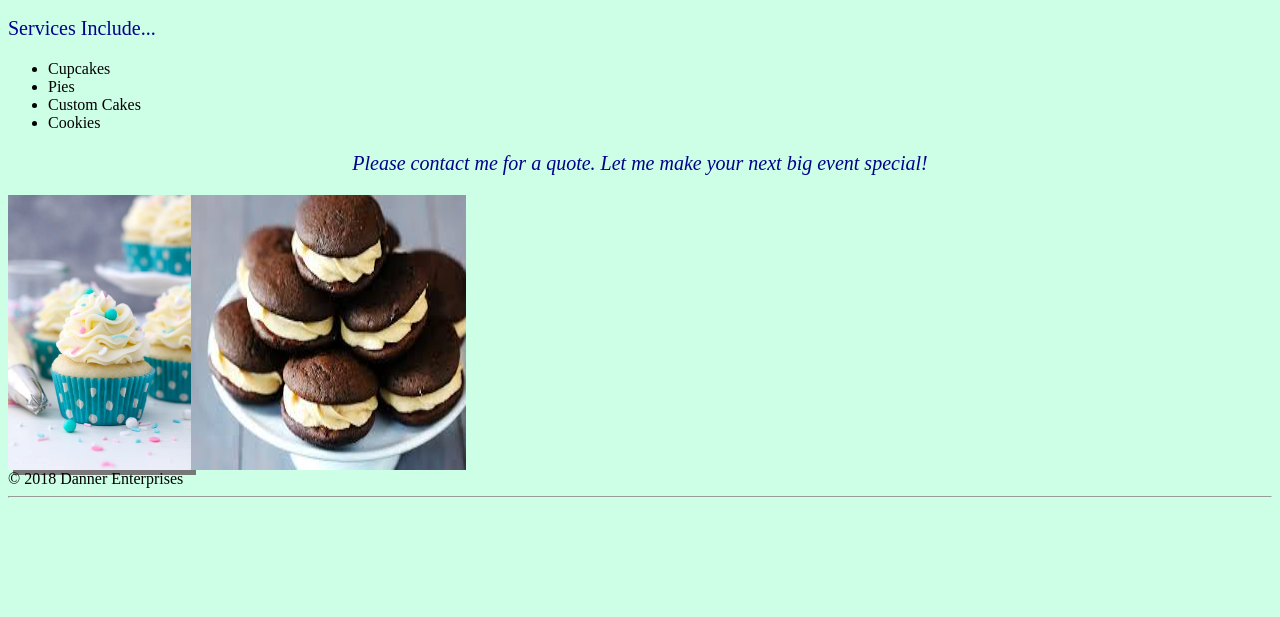
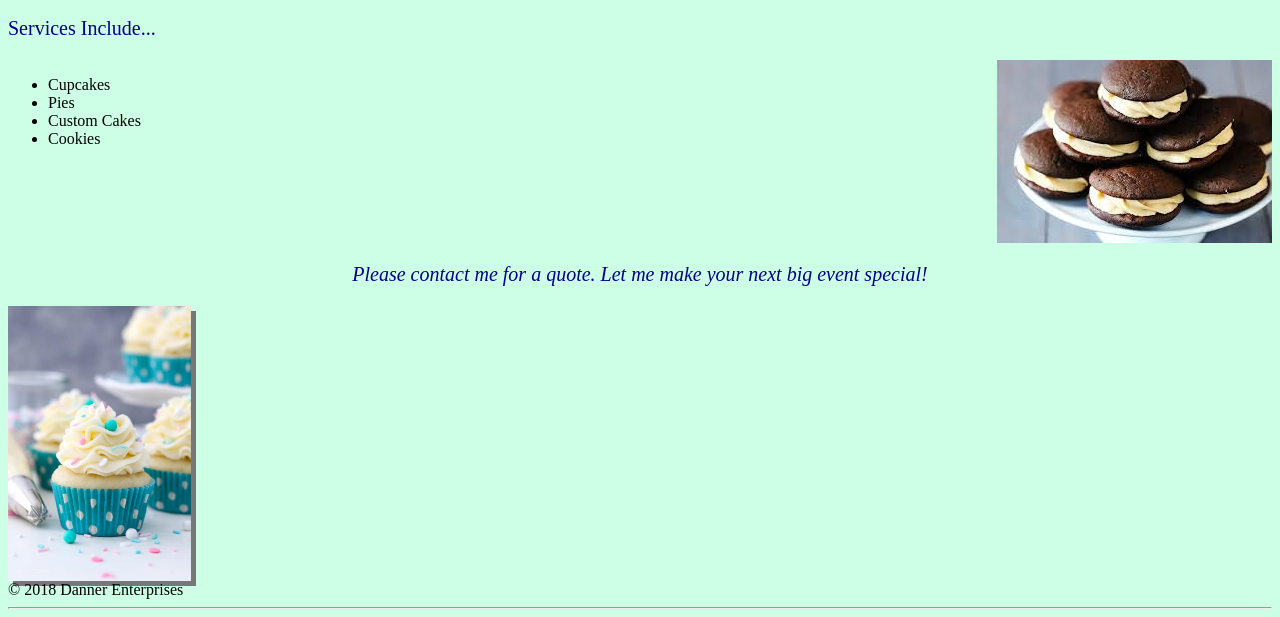
Before and after one commit to jamiedanner1467/assignment3, a plain HTML site: page index.html in a window 1280 px wide. Shown: the part 212-829 px from the top of the page. Before the commit the page ends 800 px from the top, so only its background shows below. Drawn offline with Linux system fonts and the light colour scheme.

Commit message:
Flex Columns

```diff
--- a/CSS/styles.css
+++ b/CSS/styles.css
@@ -19,6 +19,11 @@ p {
     font-family: cursive;
     color:darkblue;
 }
+.container {
+    display: flex;
+    flex-direction: row;
+    justify-content: space-between;
+    }
 #image {
     box-shadow: 5px 5px #777777;
     height: 275px;
@@ -46,3 +51,6 @@ div {
 img {
     align-content: center;
 }
+a:hover {
+    color: azure;
+}
--- a/index.html
+++ b/index.html
@@ -17,19 +17,22 @@
         </nav>
         <h1 class="script">Jamie's Bakery</h1>
         <h2 class="script">For all your confectionary needs!</h2>
-            <p style="text-align: left;">Services Include...</p>
+
+                <p style="text-align: left;">Services Include...</p>
+        <div class="container">
             <ul>
                 <li>Cupcakes</li>
                 <li>Pies</li>
                 <li>Custom Cakes</li>
                 <li>Cookies</li>
             </ul>
+            <img alt="chocolate whoopie pies" src="CSS/images/whoopiepies.jpeg">
+            </div>
             <p style="font-style:italic;"> Please contact me for a quote. Let me make your next big event special!</p>
     </header>
     <footer>
-        <div>
+        <div class="container">
             <img id="image" alt="vanilla cupcakes" src="CSS/images/vanilla.jpg">
-            <img alt="chocolate whoopie pies" src="CSS/images/whoopiepies.jpeg">
         </div>
         &copy; 2018 Danner Enterprises
     </footer>
```
